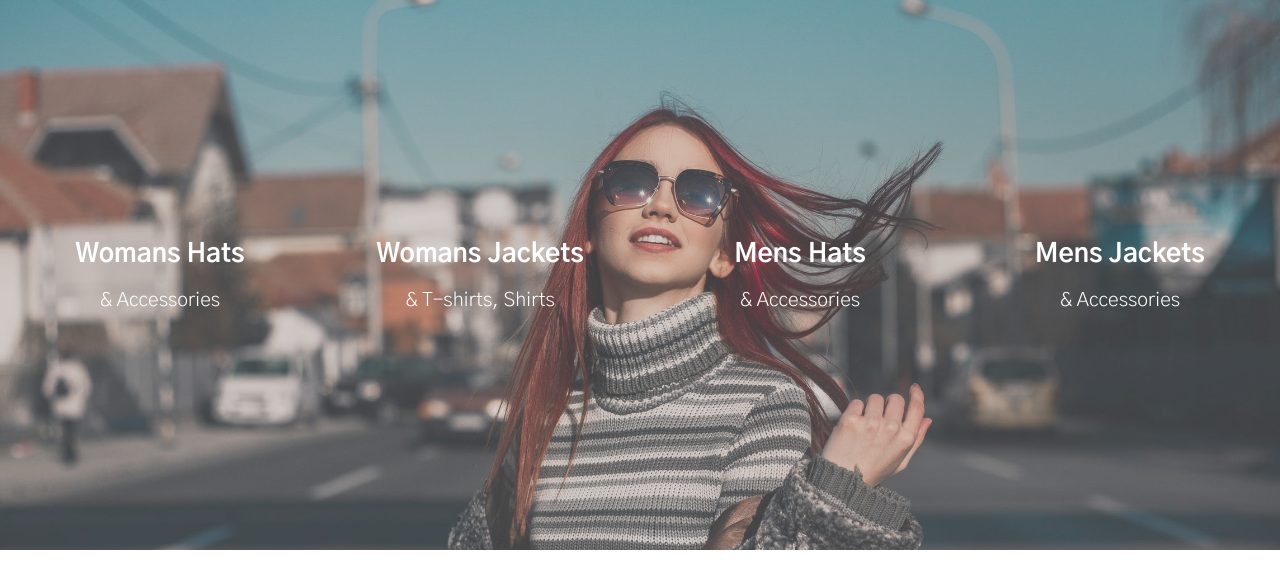
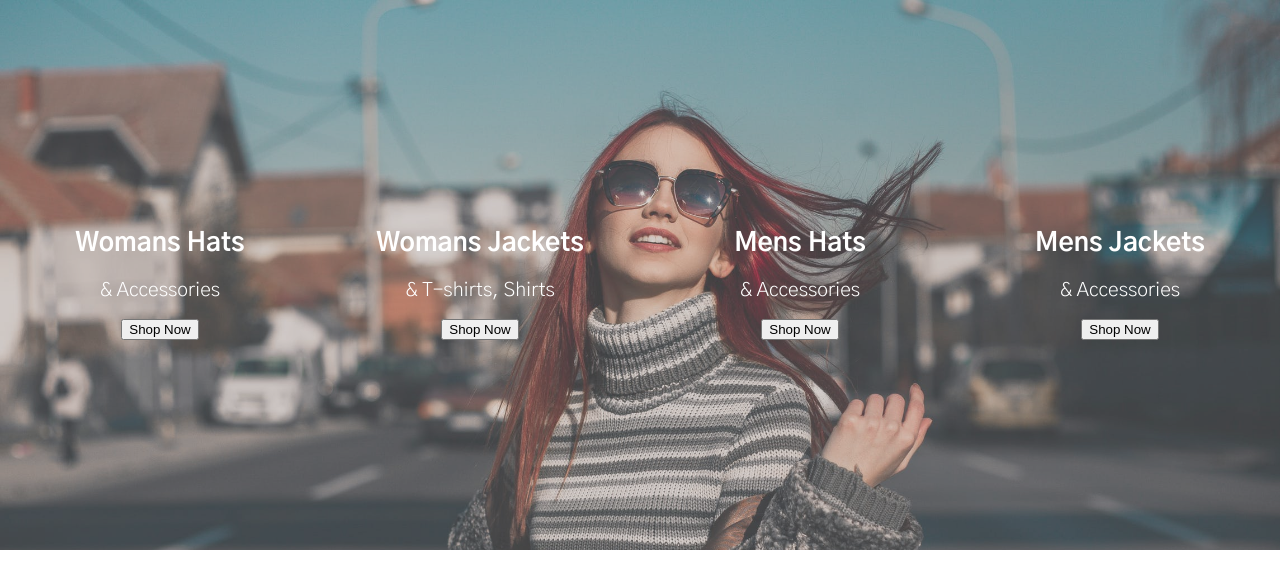
Before and after one commit to rovercode1/box-project, a website: page index.html in a window 1280 px wide. Drawn offline with Linux system fonts and the light colour scheme.

Commit message:
Buttons added

```diff
--- a/index.html
+++ b/index.html
@@ -16,6 +16,7 @@
       <div class="inner-text">
         <h1>Womans Hats</h1>
         <h2>& Accessories</h2>
+        <button class="btn-border">Shop Now</button>
       </div>
     </div>
   </div>
@@ -24,6 +25,7 @@
       <div class="inner-text">
         <h1>Womans Jackets</h1>
         <h2>& T-shirts, Shirts</h2>
+        <button class="btn-border">Shop Now</button>
       </div>
     </div>
   </div>
@@ -32,6 +34,7 @@
       <div class="inner-text">
         <h1>Mens Hats</h1>
         <h2>& Accessories</h2>
+        <button class="btn-border">Shop Now</button>
       </div>
     </div>
   </div>
@@ -40,6 +43,7 @@
       <div class="inner-text">
         <h1>Mens Jackets</h1>
         <h2>& Accessories</h2>
+        <button class="btn-border">Shop Now</button>
       </div>
     </div>
   </div>
```
